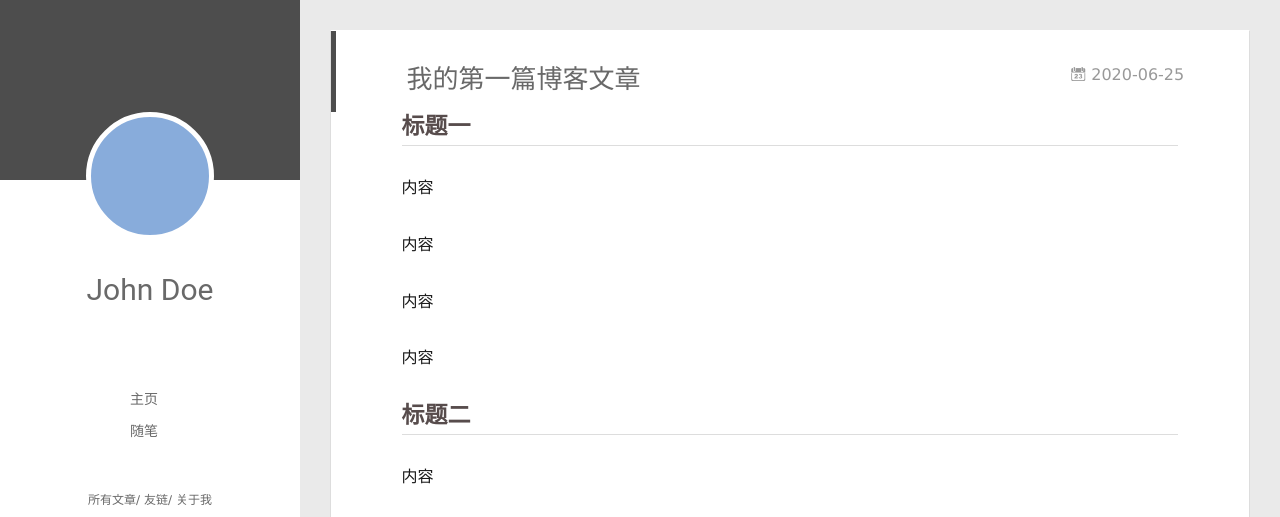
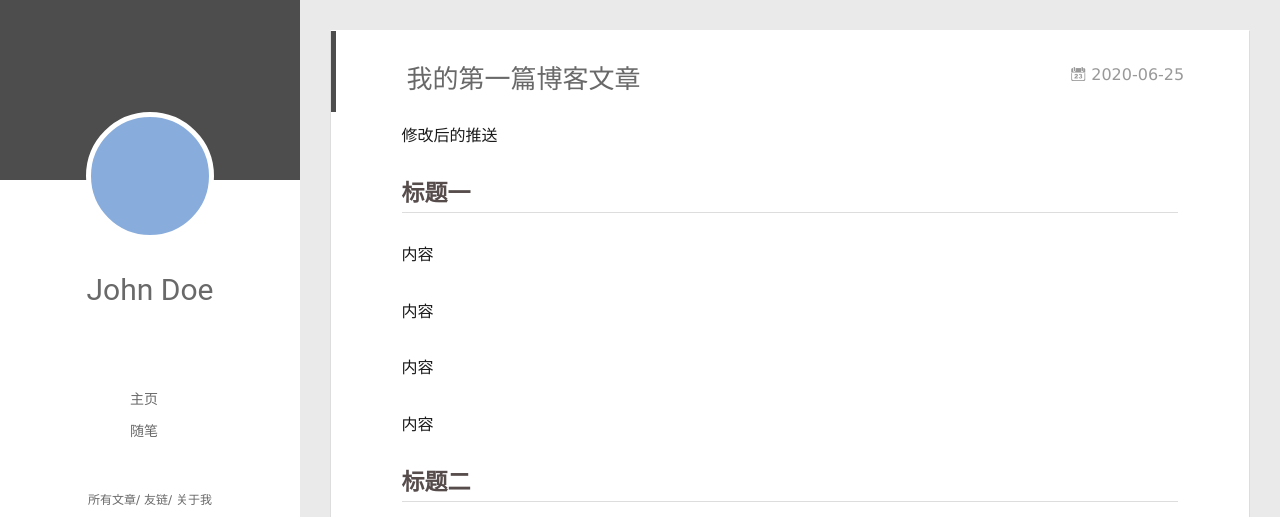
Before and after one commit to zhanglongxin233/zhanglongxin233.github.io, a plain HTML site: page index.html in a window 1280 px wide. Shown: the top 517 px of the page. Drawn offline with Linux system fonts and the light colour scheme; no server answers.

Commit message:
Site updated: 2020-06-25 01:55:23

```diff
--- a/index.html
+++ b/index.html
@@ -172,7 +172,8 @@
 
     <div class="article-entry" itemprop="articleBody">
 
-        <h2 id="标题一"><a href="#标题一" class="headerlink" title="标题一"></a>标题一</h2><p>内容</p>
+        <p>修改后的推送</p>
+<h2 id="标题一"><a href="#标题一" class="headerlink" title="标题一"></a>标题一</h2><p>内容</p>
 <p>内容</p>
 <p>内容</p>
 <p>内容</p>
```
Also changed, not shown: 2020/06/25/我的第一篇博客文章/index.html (+5 -4 lines).
